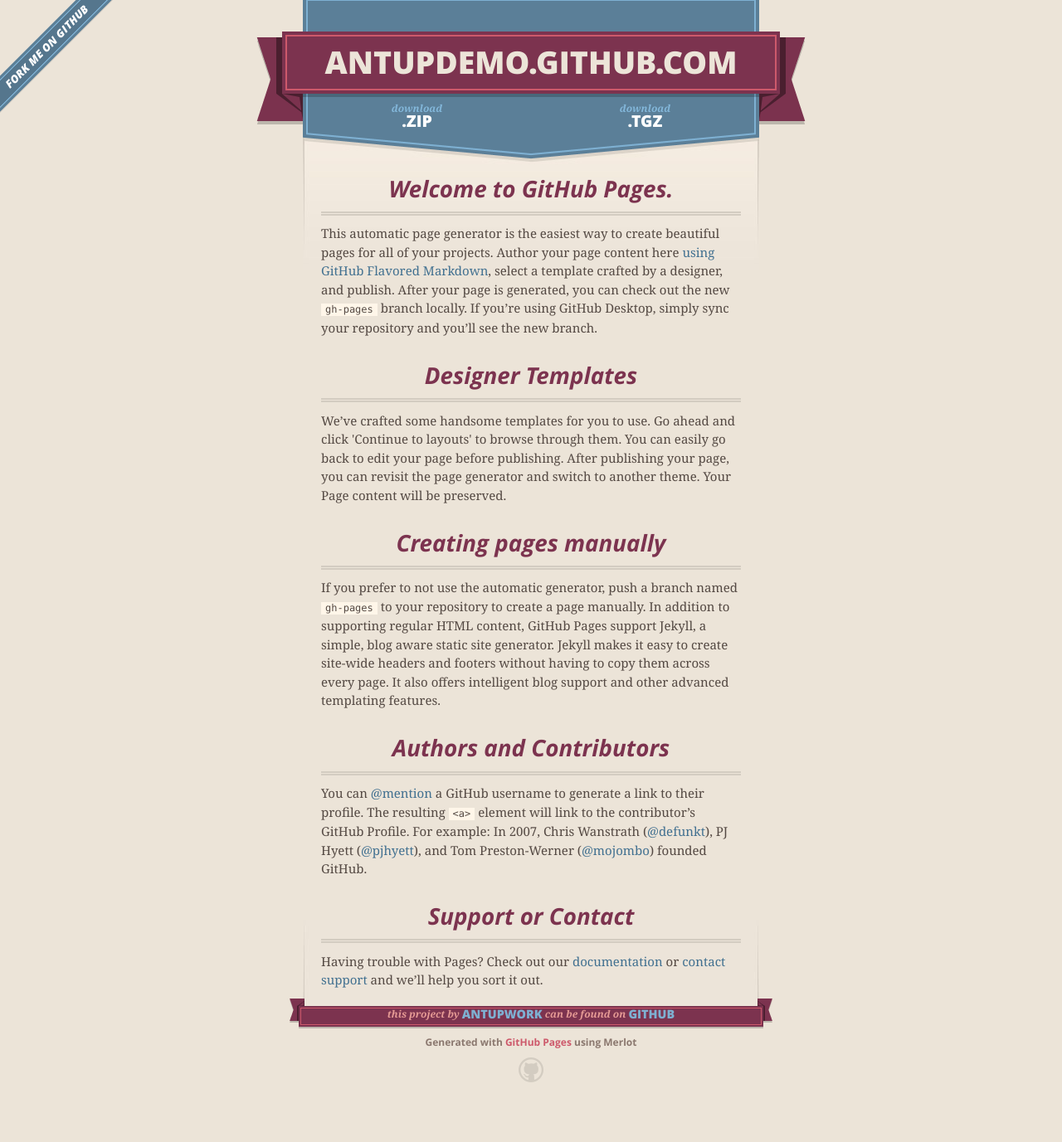
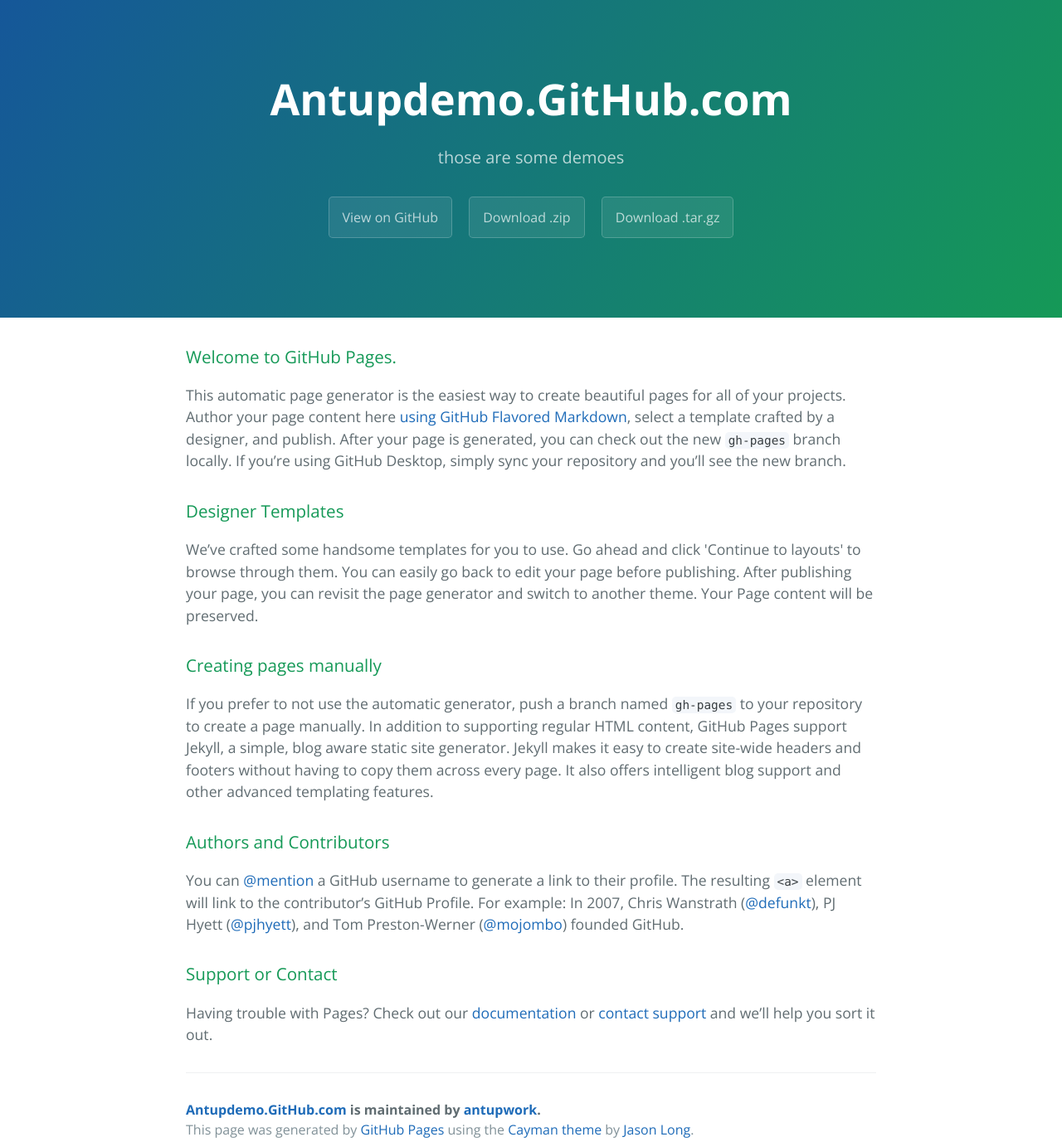
Before and after one commit to antupwork/antupdemo, a plain HTML site: page index.html in a window 1280 px wide. Shown: the whole page at 83% size. Before the commit the page ends 1345 px from the top, so only its background shows below. Drawn offline with nearby package versions, Linux system fonts and the light colour scheme.

Commit message:
Create gh-pages branch via GitHub

```diff
--- a/index.html
+++ b/index.html
@@ -1,52 +1,25 @@
 <!DOCTYPE html>
-<html>
+<html lang="en-us">
   <head>
-    <meta charset='utf-8'>
-    <meta http-equiv="X-UA-Compatible" content="chrome=1">
-    <meta name="viewport" content="width=640">
+    <meta charset="UTF-8">
+    <title>Antupdemo.GitHub.com by antupwork</title>
+    <meta name="viewport" content="width=device-width, initial-scale=1">
+    <link rel="stylesheet" type="text/css" href="stylesheets/normalize.css" media="screen">
+    <link href='https://fonts.googleapis.com/css?family=Open+Sans:400,700' rel='stylesheet' type='text/css'>
+    <link rel="stylesheet" type="text/css" href="stylesheets/stylesheet.css" media="screen">
+    <link rel="stylesheet" type="text/css" href="stylesheets/github-light.css" media="screen">
+  </head>
+  <body>
+    <section class="page-header">
+      <h1 class="project-name">Antupdemo.GitHub.com</h1>
+      <h2 class="project-tagline">those are some demoes</h2>
+      <a href="https://github.com/antupwork/antupdemo.github.com" class="btn">View on GitHub</a>
+      <a href="https://github.com/antupwork/antupdemo.github.com/zipball/master" class="btn">Download .zip</a>
+      <a href="https://github.com/antupwork/antupdemo.github.com/tarball/master" class="btn">Download .tar.gz</a>
+    </section>
 
-    <link rel="stylesheet" href="stylesheets/core.css" media="screen">
-    <link rel="stylesheet" href="stylesheets/mobile.css" media="handheld, only screen and (max-device-width:640px)">
-    <link rel="stylesheet" href="stylesheets/github-light.css">
-
-    <script type="text/javascript" src="javascripts/modernizr.js"></script>
-    <script type="text/javascript" src="https://ajax.googleapis.com/ajax/libs/jquery/1.7.1/jquery.min.js"></script>
-    <script type="text/javascript" src="javascripts/headsmart.min.js"></script>
-    <script type="text/javascript">
-      $(document).ready(function () {
-        $('#main_content').headsmart()
-      })
-    </script>
-    <title>Antupdemo.GitHub.com by antupwork</title>
-  </head>
-
-  <body>
-    <a id="forkme_banner" href="https://github.com/antupwork/antupdemo.github.com">View on GitHub</a>
-    <div class="shell">
-
-      <header>
-        <span class="ribbon-outer">
-          <span class="ribbon-inner">
-            <h1>Antupdemo.GitHub.com</h1>
-            <h2></h2>
-          </span>
-          <span class="left-tail"></span>
-          <span class="right-tail"></span>
-        </span>
-      </header>
-
-      <section id="downloads">
-        <span class="inner">
-          <a href="https://github.com/antupwork/antupdemo.github.com/zipball/master" class="zip"><em>download</em> .ZIP</a><a href="https://github.com/antupwork/antupdemo.github.com/tarball/master" class="tgz"><em>download</em> .TGZ</a>
-        </span>
-      </section>
-
-
-      <span class="banner-fix"></span>
-
-
-      <section id="main_content">
-        <h3>
+    <section class="main-content">
+      <h3>
 <a id="welcome-to-github-pages" class="anchor" href="#welcome-to-github-pages" aria-hidden="true"><span aria-hidden="true" class="octicon octicon-link"></span></a>Welcome to GitHub Pages.</h3>
 
 <p>This automatic page generator is the easiest way to create beautiful pages for all of your projects. Author your page content here <a href="https://guides.github.com/features/mastering-markdown/">using GitHub Flavored Markdown</a>, select a template crafted by a designer, and publish. After your page is generated, you can check out the new <code>gh-pages</code> branch locally. If you’re using GitHub Desktop, simply sync your repository and you’ll see the new branch.</p>
@@ -70,21 +43,14 @@
 <a id="support-or-contact" class="anchor" href="#support-or-contact" aria-hidden="true"><span aria-hidden="true" class="octicon octicon-link"></span></a>Support or Contact</h3>
 
 <p>Having trouble with Pages? Check out our <a href="https://help.github.com/pages">documentation</a> or <a href="https://github.com/contact">contact support</a> and we’ll help you sort it out.</p>
-      </section>
 
-      <footer>
-        <span class="ribbon-outer">
-          <span class="ribbon-inner">
-            <p>this project by <a href="https://github.com/antupwork">antupwork</a> can be found on <a href="https://github.com/antupwork/antupdemo.github.com">GitHub</a></p>
-          </span>
-          <span class="left-tail"></span>
-          <span class="right-tail"></span>
-        </span>
-        <p>Generated with <a href="https://pages.github.com">GitHub Pages</a> using Merlot</p>
-        <span class="octocat"></span>
+      <footer class="site-footer">
+        <span class="site-footer-owner"><a href="https://github.com/antupwork/antupdemo.github.com">Antupdemo.GitHub.com</a> is maintained by <a href="https://github.com/antupwork">antupwork</a>.</span>
+
+        <span class="site-footer-credits">This page was generated by <a href="https://pages.github.com">GitHub Pages</a> using the <a href="https://github.com/jasonlong/cayman-theme">Cayman theme</a> by <a href="https://twitter.com/jasonlong">Jason Long</a>.</span>
       </footer>
 
-    </div>
+    </section>
 
 
   </body>
```
Also changed, not shown: params.json (+1 -1 lines).
